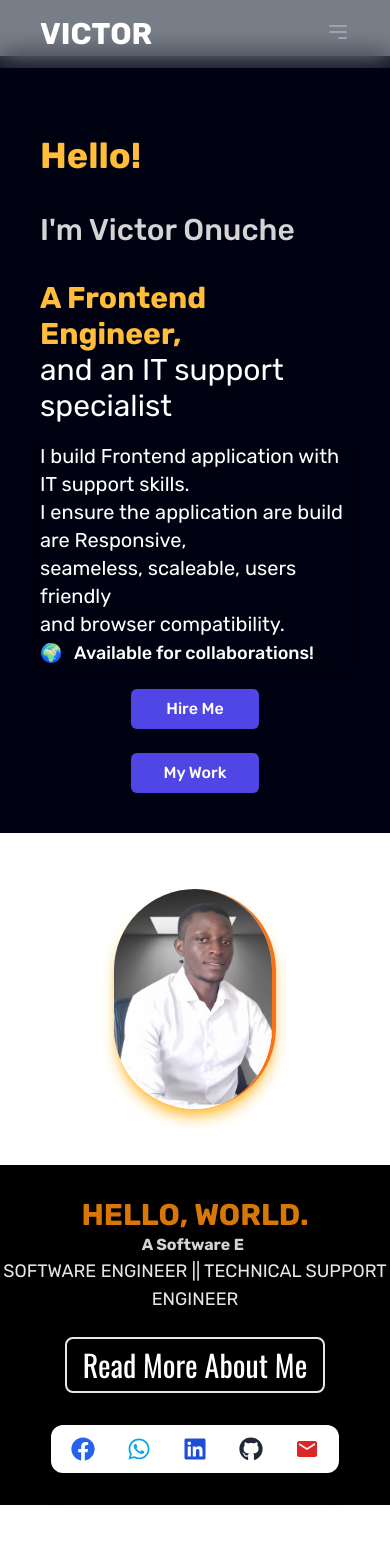
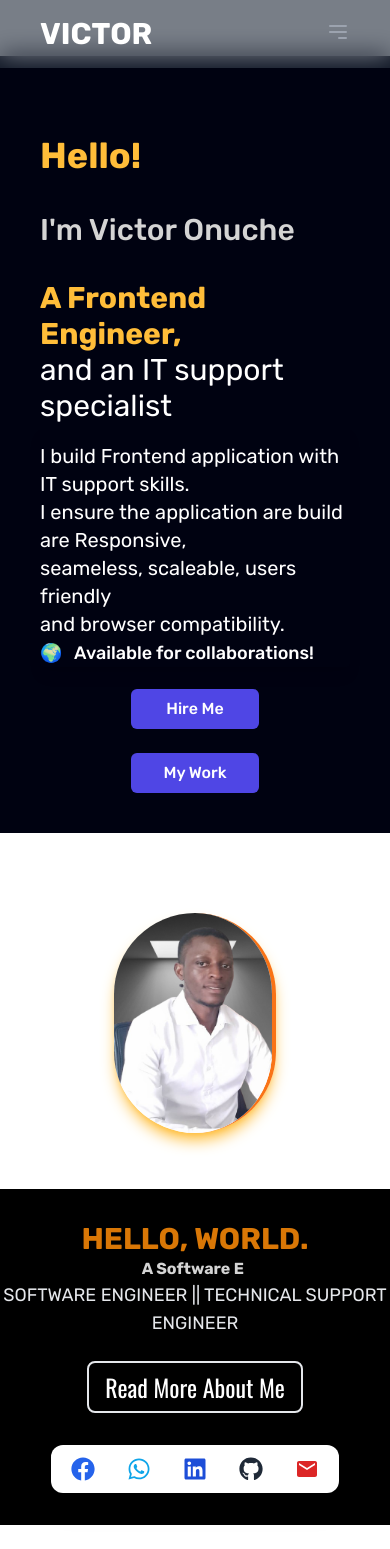
Before and after one commit to Atabo2023/My-portfolio-websites-, a React app in the folder My-portfolio-websites--main/: page / in a window 390 px wide. Shown: the top 1549 px of the page. Built offline with nearby package versions, Linux system fonts and the light colour scheme; the HTML template or start-up script is replaced by a standard one.

Commit message:
modified for mobile responsiveness

```diff
--- a/My-portfolio-websites--main/src/About1.jsx
+++ b/My-portfolio-websites--main/src/About1.jsx
@@ -37,7 +37,7 @@ const About1 = () => {
       <div className="flex flex-col sm:flex-row gap-4 justify-center">
         <a
           href="#about"
-          className="px-4 w-auto z-10 py-2 md:px-8 md:py-2 border-2 text-white font-normal text-3xl rounded-lg shadow hover:bg-white hover:text-black transition"
+          className="px-4 w-auto z-10 py-2 md:px-8 md:py-2 border-2 text-white font-normal text-2xl md:text-3xl rounded-lg shadow hover:bg-white hover:text-black transition"
         >
           Read More About Me
         </a>
--- a/My-portfolio-websites--main/src/Contactpage.jsx
+++ b/My-portfolio-websites--main/src/Contactpage.jsx
@@ -50,12 +50,12 @@ const Contactpage = () => {
         <h2 className="font-montserrat font-bold text-5xl md:text-6xl text-[#ffbd39]">
           Send <br></br>a Message
         </h2>
-        <p className="font-medium text-left font-rubik text-white text-lg md:text-xl justify-center align-middle py-10">
+        <p className="text-left font-rubik text-xl text-white md:text-xl justify-center align-middle py-10">
           whether is a job opportunity, collaboration, Other offers, Message me,
           I will response ASAP
         </p>
 
-        <div className="flex flex-col justify-left align-middle p-3">
+        <div className="flex flex-col justify-left align-middle">
           <div className="flex gap-4">
             <FaWhatsapp className="text-sky-500 mt-2 cursor-pointer" />
             <a
--- a/My-portfolio-websites--main/src/Hero.jsx
+++ b/My-portfolio-websites--main/src/Hero.jsx
@@ -8,7 +8,7 @@ const Hero = () => {
   return (
     // <>
     <div className="md:flex sm:w-1/2 md:w-full sm:flex-col mt-14 md:flex-row">
-      <div className="flex-2 flex flex-col p-10 bg-[#000211] md:h-screen font-rubik">
+      <div className="flex-2 flex flex-col p-10 bg-[#000211] md:h-screen mb-6 font-rubik">
         {/* <h2 className="text-6xl font-bold text-white">VICTOR.DEV</h2> */}
         <p className="text-4xl pt-10  font-bold text-[#ffbd39]">Hello!</p>
 
```
